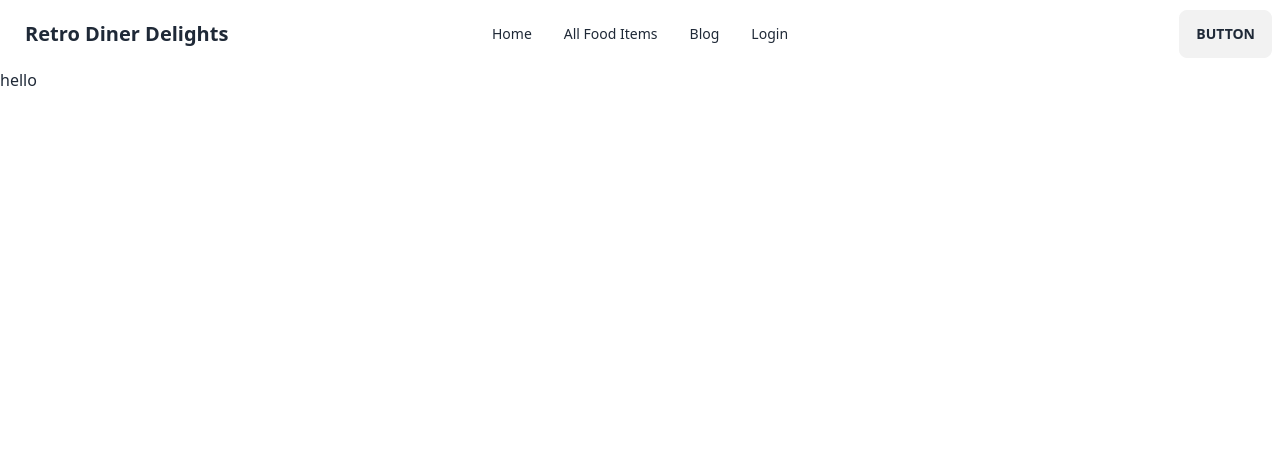
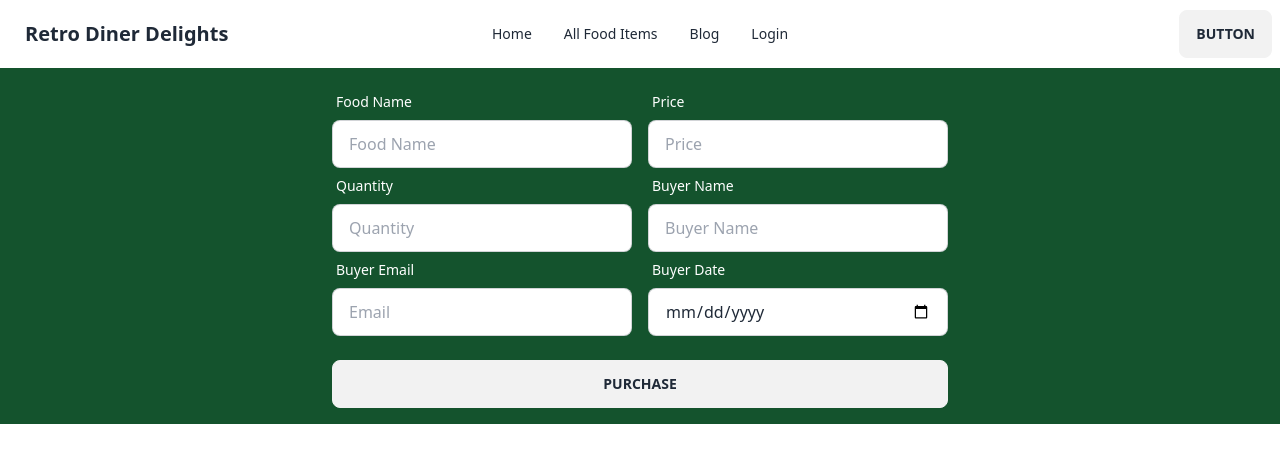
Before and after one commit to Shermin07/Restaurant-management-web-client, a React (Vite) app: page /foodPurchase in a window 1280 px wide. Shown: the top 462 px of the page. Built offline with nearby package versions, Linux system fonts and the light colour scheme; no server answers.

Commit message:
added food purchase post method

```diff
--- a/src/Pages/FoodPurchase/FoodPurchase.jsx
+++ b/src/Pages/FoodPurchase/FoodPurchase.jsx
@@ -1,9 +1,122 @@
+import { useContext } from "react";
+import { AuthContext } from "../../Provider/AuthProvider";
+import Swal from "sweetalert2";
 
 const FoodPurchase = () => {
+    const {user} = useContext(AuthContext)
+    console.log(user)
+
+
+    const handlePurchase = e =>{
+        e.preventDefault() ;
+
+       const foodName = e.target.foodName.value ;
+       const price = e.target.price.value ;
+       const quantity = e.target.quantity.value ;
+       const buyerName = user?.buyerName ;
+       const email = user?.email;
+
+       const date = e.target.date.value ;
+       console.log(foodName,price,quantity,buyerName,email, date )
+
+       const purchaseItem = {
+        foodName,
+        price,
+        quantity,
+        buyerName,
+        email,
+        date
+
+
+       }
+       console.log(purchaseItem)
+
+
+       fetch('http://localhost:5000/foodPurchase',{
+        method :'POST',
+        headers :{
+            'content-type' :'application/json'
+        },
+        body:JSON.stringify(purchaseItem)
+       })
+       .then(res => res.json())
+       .then(data =>{
+
+        if(data.insertedId){
+           new Swal('Order Successfull')
+        }
+       // console.log(data)
+       })
+
+    }
 
     return (
         <div>
-           <h1>hello</h1>
+
+  <div className="hero-content bg-green-900  ">
+
+    <div className="card  max-w-full ">
+      <form onSubmit={handlePurchase} className="">
+       <div className="flex gap-4">
+       <div className="form-control">
+          <label className="label">
+            <span className="label-text text-white">Food Name</span>
+          </label>
+          <input type="text" placeholder="Food Name" name="foodName" className="input w-[300px]  input-bordered" required />
+        </div>
+        <div className="form-control">
+          <label className="label ">
+            <span className="label-text text-white">Price</span>
+          </label>
+          <input type="text" placeholder="Price" name="price" className="input w-[300px] input-bordered" required />
+        </div>
+       </div>
+       <div className="flex gap-4">
+       <div className="form-control">
+          <label className="label">
+            <span className="label-text text-white">Quantity</span>
+          </label>
+          <input type="text" placeholder="Quantity" name="quantity" className="input  w-[300px] input-bordered" required />
+
+        </div>
+       <div className="form-control">
+          <label className="label">
+            <span className="label-text text-white">Buyer Name</span>
+          </label>
+          <input type="text" placeholder="Buyer Name" defaultValue ={user?.displayName}
+          name='buyerName'className="input  w-[300px] input-bordered" required />
+
+        </div>
+       </div>
+       <div className="flex gap-4">
+       <div className="form-control">
+          <label className="label">
+            <span className="label-text text-white">Buyer Email</span>
+          </label>
+          <input type="email" placeholder="Email" defaultValue={user?.email} name='name'className="input  w-[300px] input-bordered" required />
+
+        </div>
+       <div className="form-control">
+          <label className="label">
+            <span className="label-text text-white">Buyer Date</span>
+          </label>
+          <input type="date" placeholder="Date" name="date" className="input  w-[300px] input-bordered" required />
+
+        </div>
+       </div>
+
+
+
+
+
+
+        <div className="form-control mt-6">
+          <button type="submit" className="btn ">Purchase</button>
+        </div>
+      </form>
+    </div>
+  </div>
+
         </div>
     );
 };
--- a/src/Pages/Login/Login.jsx
+++ b/src/Pages/Login/Login.jsx
@@ -7,7 +7,7 @@ import { GoogleAuthProvider, signInWithPopup, signOut } from 'firebase/auth';
 import { useContext, useState } from 'react';
 
 const Login = () => {
-    const { signIn} = useContext(AuthContext);
+    const {user,setUser, signIn} = useContext(AuthContext);
     const [loginError, setLoginError] = useState('') ;
     const [loginSuccess, setLoginSuccess] = useState('') ;
     const [showPassword, setShowPassword] = useState(false) ;
--- a/src/Provider/AuthProvider.jsx
+++ b/src/Provider/AuthProvider.jsx
@@ -12,11 +12,14 @@ const AuthProvider = ({children}) => {
     const [loading, setLoading] = useState(false)
 
     //signup
-    const createUser = (email, password) =>{
-        return createUserWithEmailAndPassword(auth, email, password)
-        setLoading(true);
+    const createUser = (email, password) => {
+        return createUserWithEmailAndPassword(auth, email, password).then((userCredential) => {
+          const createdUser = userCredential.user;
+          setUser(createdUser);
+          setLoading(true);
+        });
+      };
 
-     }
 
      //onAuthStateChange
      useEffect(() =>{
@@ -31,15 +34,20 @@ const AuthProvider = ({children}) => {
        },[])
 
   // signIn
-  const signIn = (email,password) =>{
-    return signInWithEmailAndPassword(auth, email, password);
-    setLoading(true);
- }
+  const signIn = (email, password) => {
+    return signInWithEmailAndPassword(auth, email, password).then((userCredential) => {
+      const signedInUser = userCredential.user;
+      setUser(signedInUser);
+      setLoading(true);
+    });
+  };
  // logout
- const logOut = () =>{
-    return signOut(auth)
-    setLoading(true);
- }
+ const logOut = () => {
+    return signOut(auth).then(() => {
+      setUser(null);
+      setLoading(true);
+    });
+  };
 
 
 
```
